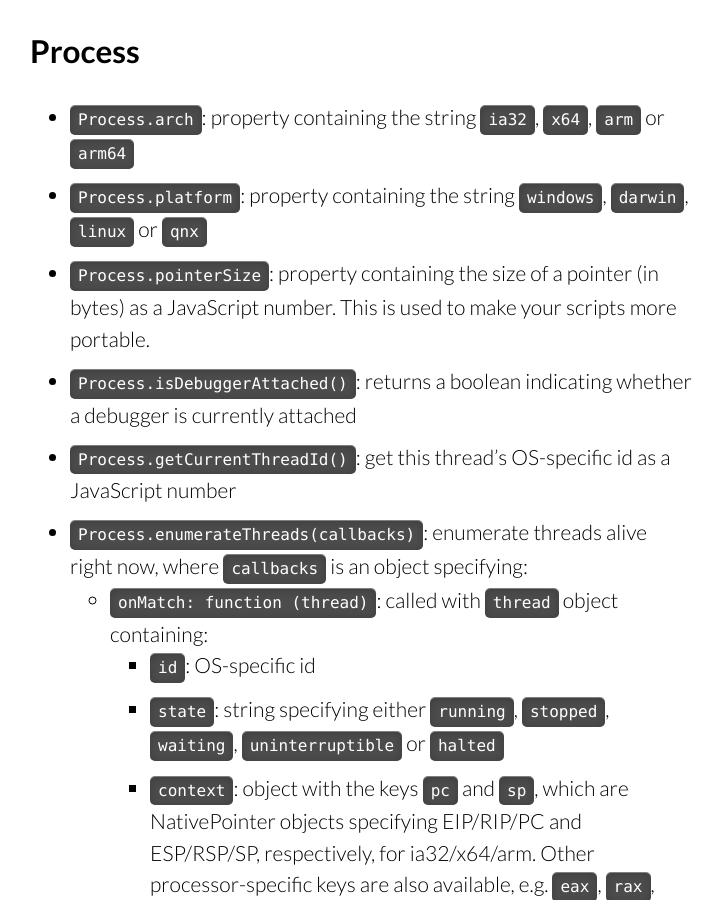
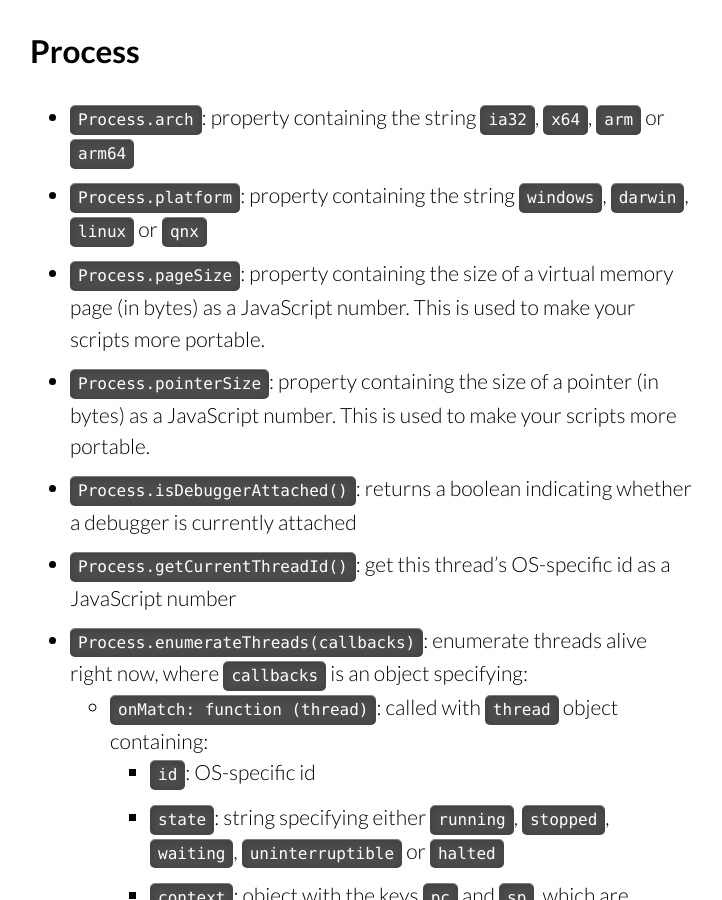
Before and after one commit to frida/frida-website, a Jekyll site: the page built from docs/javascript-api.md, in a window 1280 px wide and 900 px high, scrolled down 2612 px. Shown: the whole window, without its empty margins (181-903 px from the left). Built offline with Jekyll 4.4.1, drawn with Linux system fonts in a browser that asks for light colours; some web fonts are replaced.

Commit message:
Add Process.pageSize to the API reference

```diff
--- a/docs/javascript-api.md
+++ b/docs/javascript-api.md
@@ -92,6 +92,10 @@ permalink: /docs/javascript-api/
 
 +   `Process.platform`: property containing the string `windows`,
     `darwin`, `linux` or `qnx`
+
++   `Process.pageSize`: property containing the size of a virtual memory page
+    (in bytes) as a JavaScript number. This is used to make your scripts more
+    portable.
 
 +   `Process.pointerSize`: property containing the size of a pointer
     (in bytes) as a JavaScript number. This is used to make your scripts more
```
